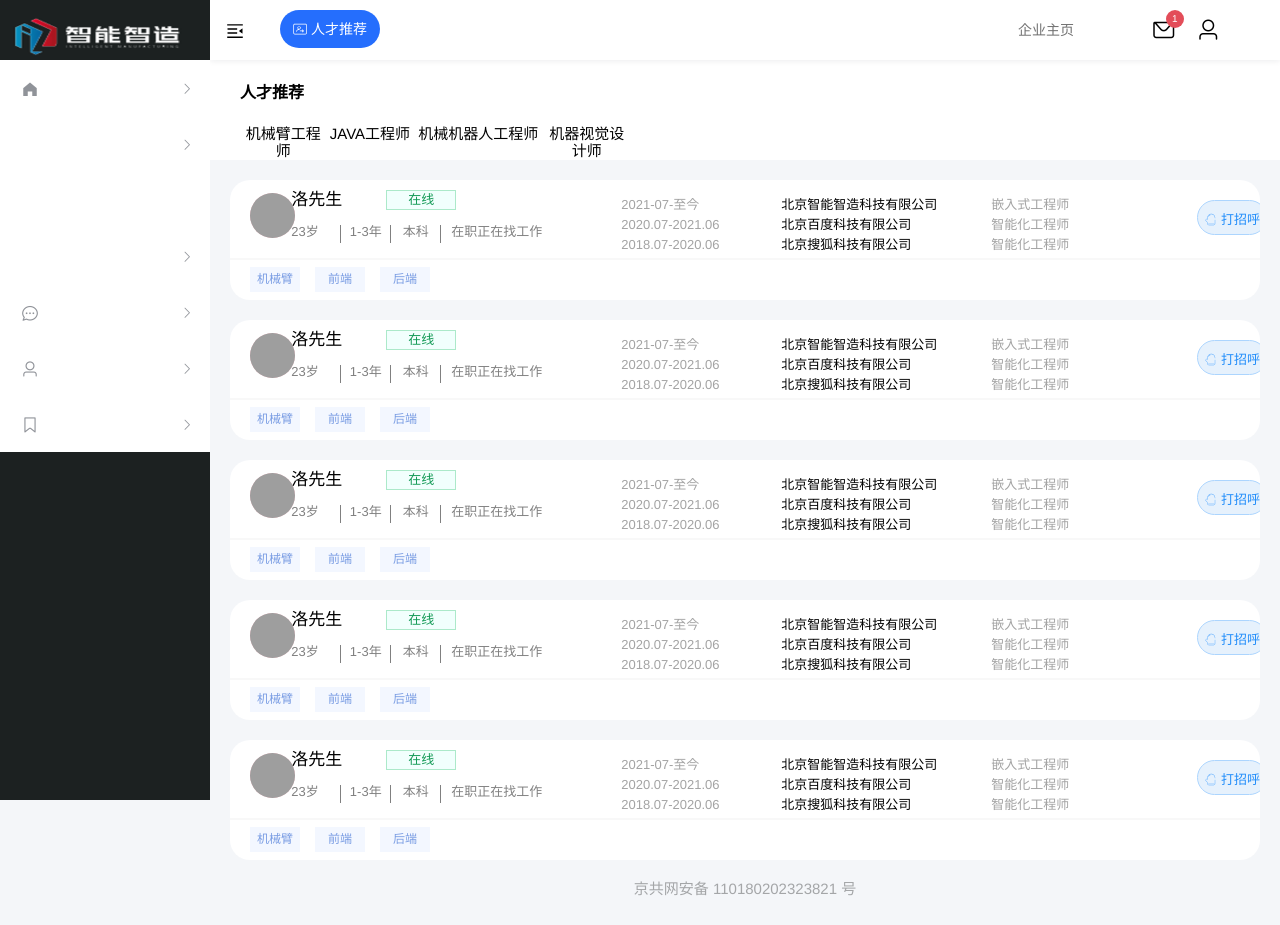
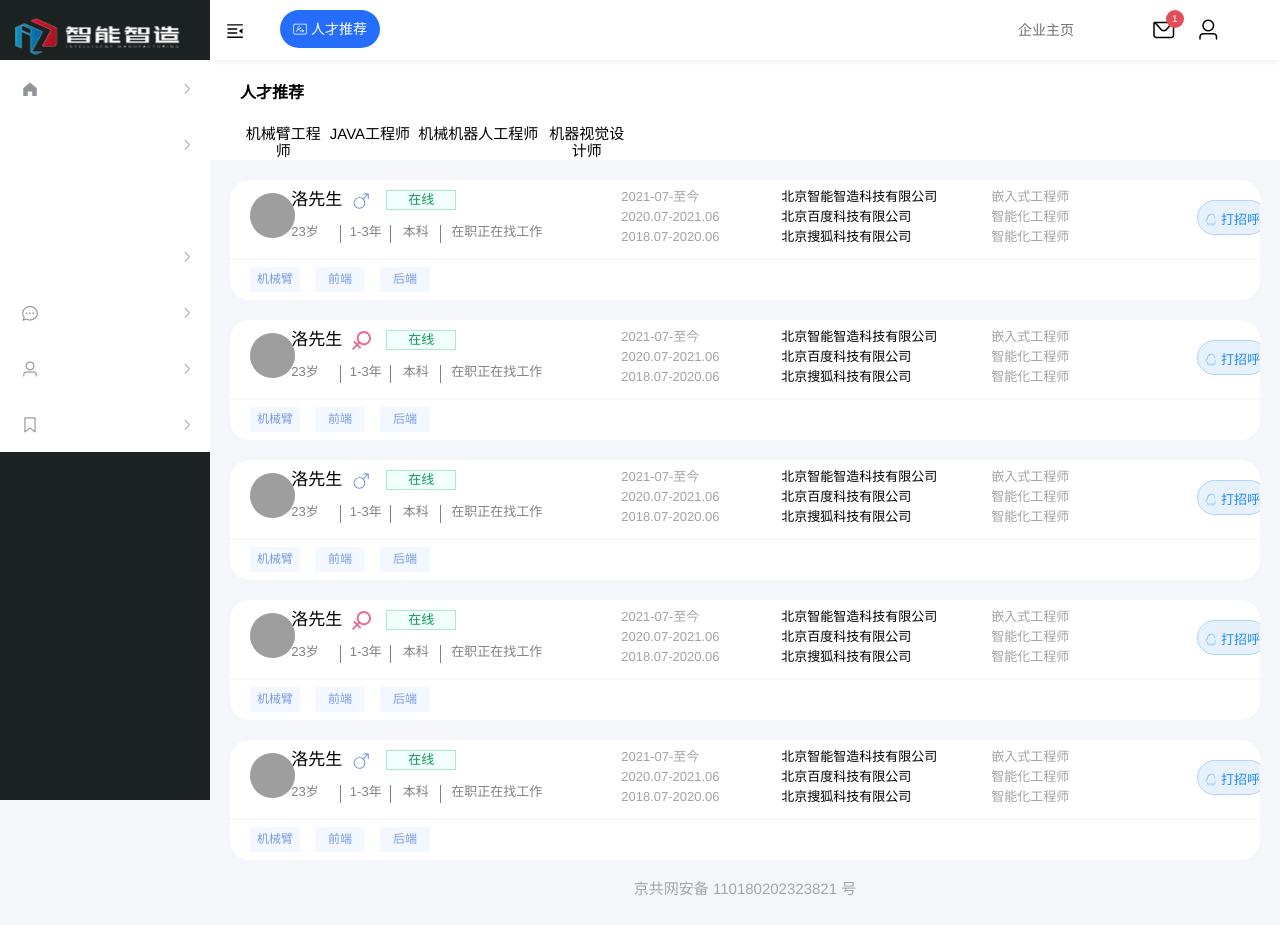
Before and after one commit to xiaohu-123ww/Firm, a Vue app: page /setting in a window 1280 px wide. Built offline with nearby package versions, Linux system fonts and the light colour scheme; grey boxes are pictures that could not be loaded; what vue-quill-editor would draw is missing.

Commit message:
人才推荐-图标

```diff
--- a/src/views/Setting/components/recommend.vue
+++ b/src/views/Setting/components/recommend.vue
@@ -12,7 +12,7 @@
               <div class="message-name">
                 <div class="text">{{ item.name }}</div>
                 <div style="margin-right: 15px; font-size: 19px">
-                  <Item icon="item.sex === '男'？'nan'?''nv"></Item>
+                  <Item :icon="item.sex === '男' ? 'nan' : 'nv'"></Item>
                 </div>
                 <div class="onLine">{{ item.state }}</div>
               </div>
@@ -156,7 +156,7 @@ export default {
         color: #a3a3a3;
         display: flex;
         font-size: 13px;
-        line-height: 30px;
+        // line-height: 20px;
         .experience-time {
           height: 100%;
           width: 150px;
```
